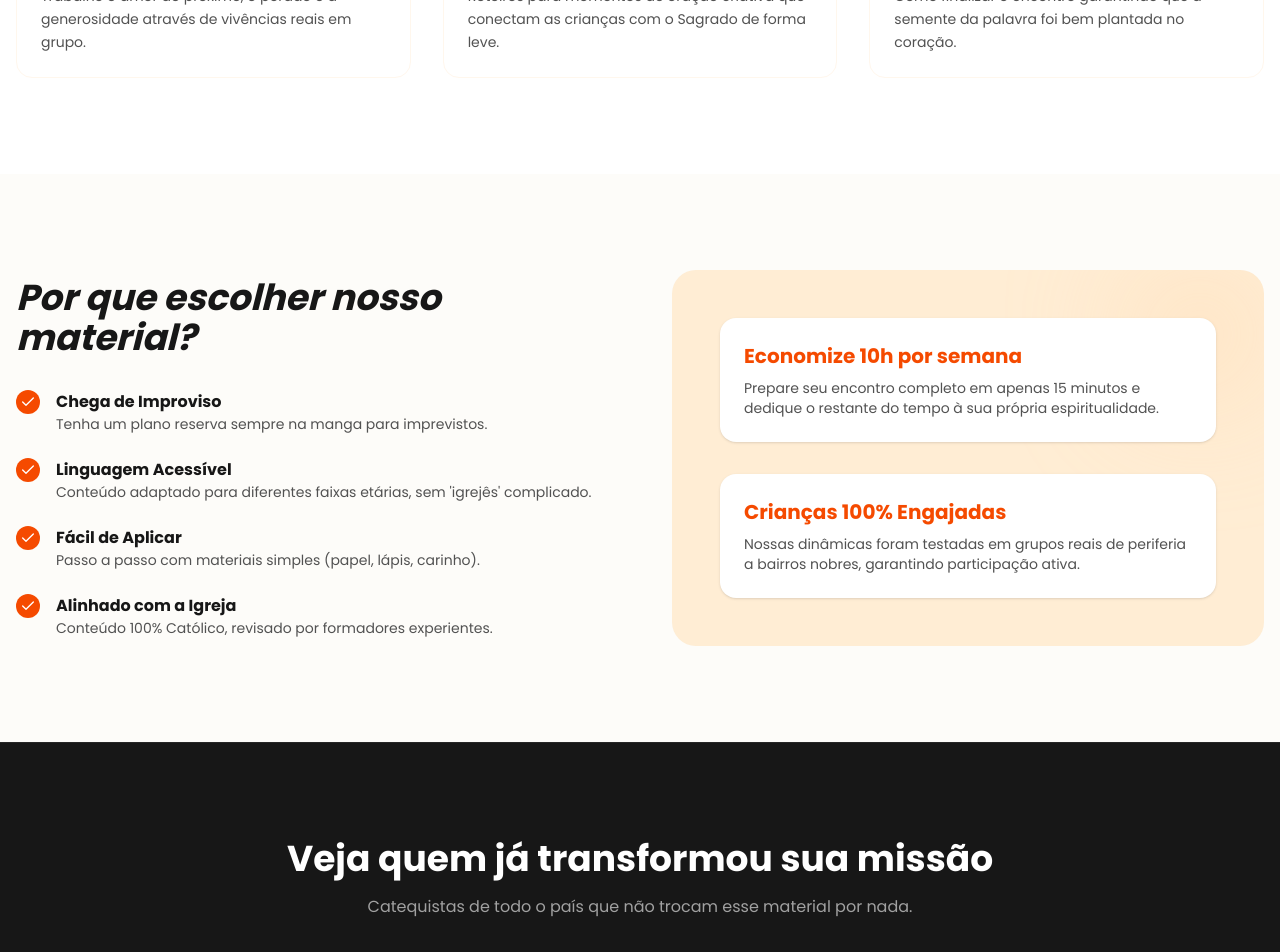
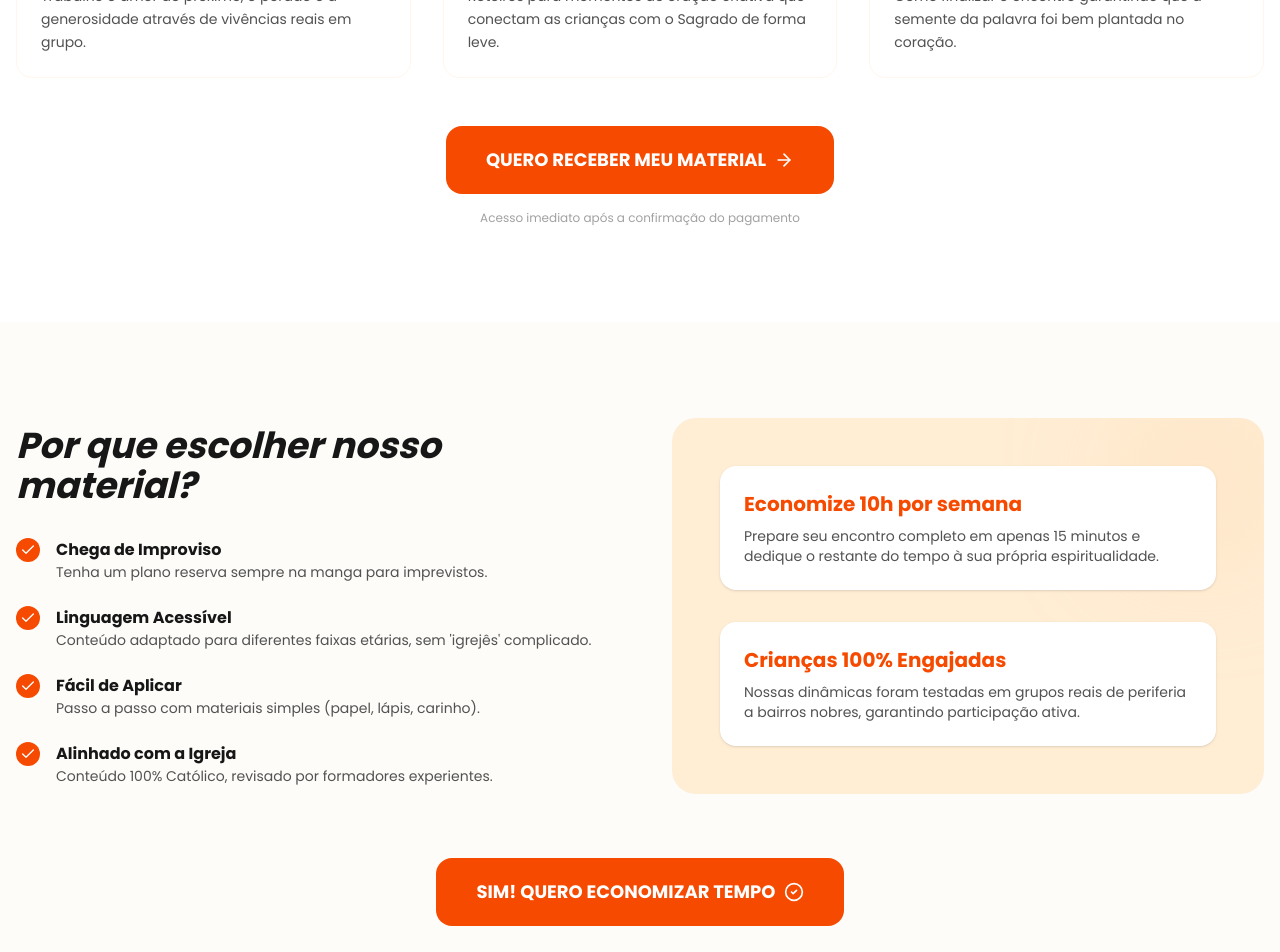
Before and after one commit to narutinfps-tech/catequese-2, a React (Vite) app: page / in a window 1280 px wide. Shown: the part 1860-2812 px from the top of the page. Built offline with nearby package versions, Linux system fonts and the light colour scheme.

Commit message:
feat: Add CTAs to encourage material downloads
Adds prominent call-to-action buttons to sections of the landing page, prompting users to download premium catechesis materials. These CTAs are strategically placed to guide users towards a purchase decision.

```diff
--- a/src/App.tsx
+++ b/src/App.tsx
@@ -259,6 +259,16 @@ export default function App() {
               description="Como finalizar o encontro garantindo que a semente da palavra foi bem plantada no coração."
             />
           </div>
+
+          <div className="text-center mt-12">
+            <a
+              href="#pricing"
+              className="inline-flex items-center gap-2 bg-orange-600 text-white px-10 py-5 rounded-2xl font-bold text-lg hover:bg-orange-700 hover:shadow-xl hover:shadow-orange-600/20 hover:-translate-y-0.5 transition-all"
+            >
+              QUERO RECEBER MEU MATERIAL <ArrowRight className="w-5 h-5" />
+            </a>
+            <p className="mt-4 text-xs text-neutral-400">Acesso imediato após a confirmação do pagamento</p>
+          </div>
         </div>
       </section>
 
@@ -309,6 +319,14 @@ export default function App() {
                   </div>
                </div>
             </div>
+          </div>
+          <div className="text-center mt-16">
+            <a
+              href="#pricing"
+              className="inline-flex items-center gap-2 bg-orange-600 text-white px-10 py-5 rounded-2xl font-bold text-lg hover:bg-orange-700 hover:shadow-xl hover:shadow-orange-600/20 hover:-translate-y-0.5 transition-all"
+            >
+              SIM! QUERO ECONOMIZAR TEMPO <CheckCircle2 className="w-5 h-5" />
+            </a>
           </div>
         </div>
       </section>
@@ -568,6 +586,14 @@ export default function App() {
               </div>
             </div>
           </div>
+          <div className="text-center mt-12 pb-16">
+            <a
+              href="#pricing"
+              className="inline-flex items-center gap-2 bg-orange-600 text-white px-12 py-5 rounded-2xl font-bold text-lg hover:bg-orange-700 hover:shadow-xl hover:shadow-orange-600/20 hover:-translate-y-0.5 transition-all"
+            >
+              COMEÇAR MINHA TRANSFORMAÇÃO AGORA <Sparkles className="w-5 h-5" />
+            </a>
+          </div>
         </div>
       </section>
 
```
